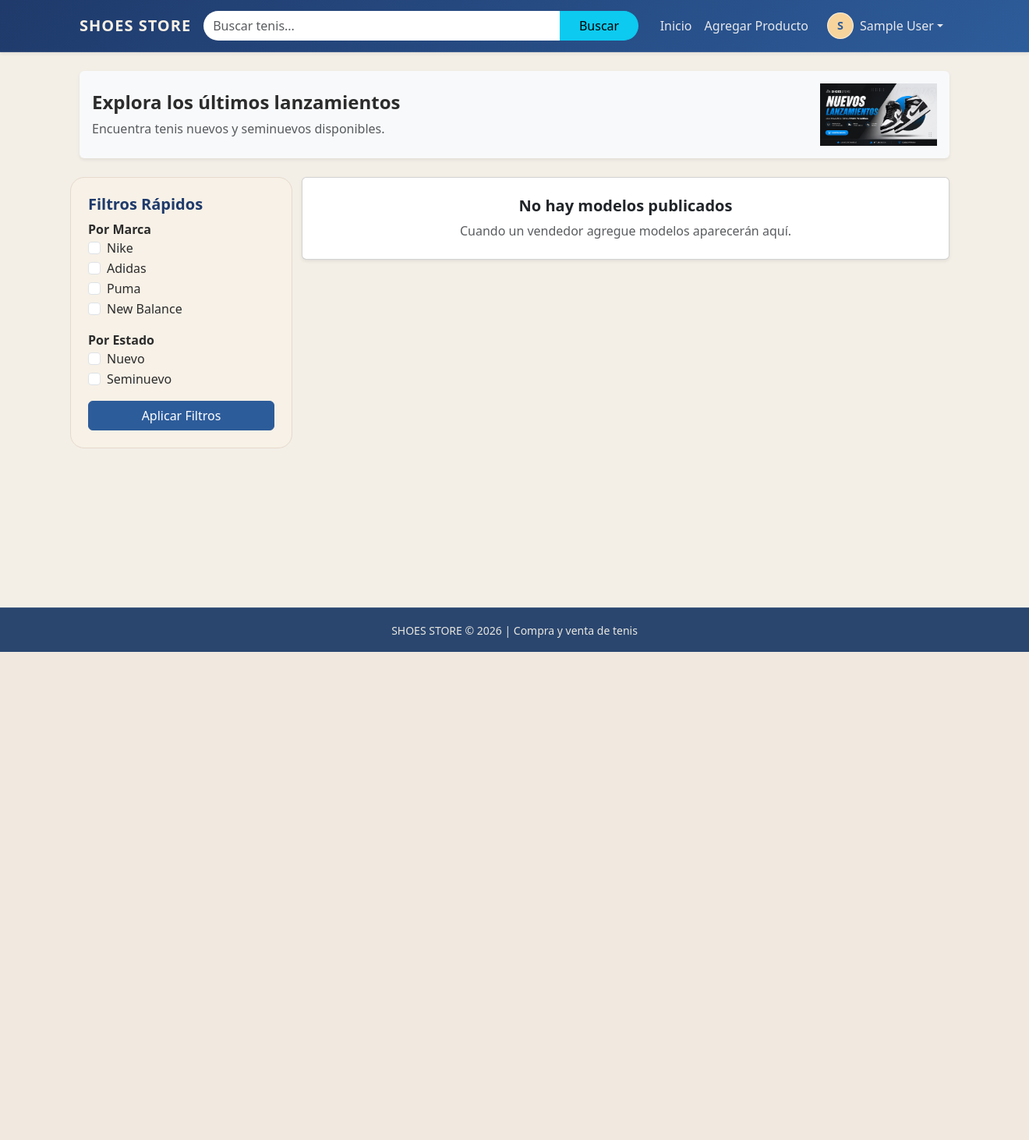
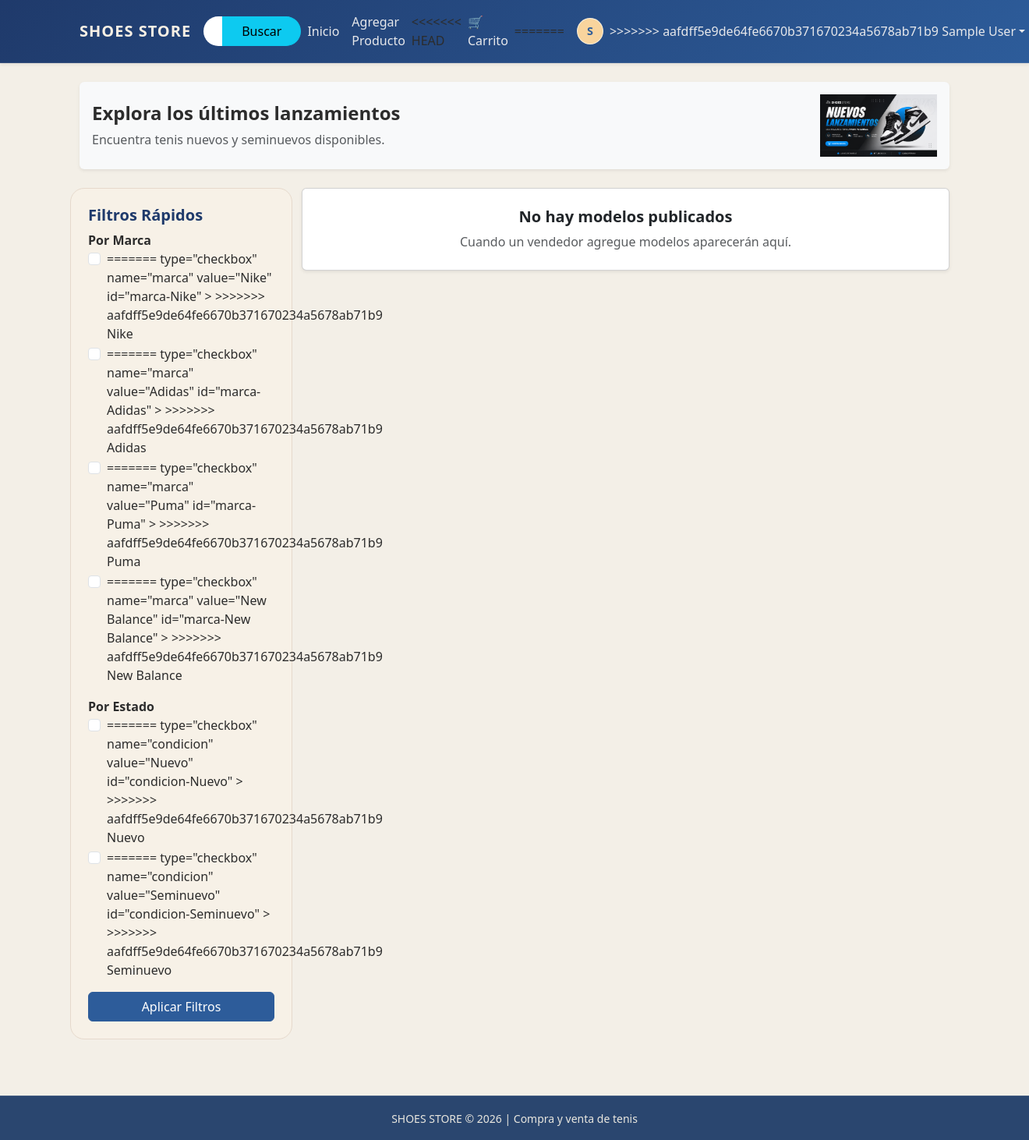
Before and after one commit to RamonRenteria1/Reventa-Tenis-Proyecto, a Flask app: page /tienda in a window 1320 px wide. Shown: the whole page at 78% size. Before the commit the page ends 836 px from the top, so only its background shows below. Run offline with Flask 3, Linux system fonts and the light colour scheme; the visitor is signed in with stand-in values (Sample User, id 1); data that the repository does not hold is empty.

Commit message:
Add files via upload

```diff
--- a/app.py
+++ b/app.py
@@ -344,5 +344,63 @@ def logout():
 
     return redirect(url_for("login"))
 
+# ============ RUTAS DEL CARRITO ============
+
+@app.route("/carrito")
+def ver_carrito():
+    if "usuario_id" not in session:
+        flash("Inicia sesión para ver tu carrito", "warning")
+        return redirect(url_for("login"))
+
+    carrito = tienda.obtener_carrito(session["usuario_id"])
+    return render_template("carrito.html", carrito=carrito)
+
+@app.route("/agregar_carrito/<producto_id>", methods=["POST"])
+def agregar_carrito(producto_id):
+    if "usuario_id" not in session:
+        flash("Inicia sesión para agregar productos al carrito", "warning")
+        return redirect(url_for("login"))
+
+    talla = int(request.form["talla"])
+    cantidad = int(request.form.get("cantidad", 1))
+
+    if tienda.agregar_al_carrito(session["usuario_id"], producto_id, talla, cantidad):
+        flash("Producto agregado al carrito ✅", "success")
+    else:
+        flash("Error al agregar el producto", "danger")
+
+    return redirect(url_for("tienda_T"))
+
+@app.route("/quitar_carrito/<producto_id>/<int:talla>")
+def quitar_carrito(producto_id, talla):
+    if "usuario_id" not in session:
+        return redirect(url_for("login"))
+
+    tienda.quitar_del_carrito(session["usuario_id"], producto_id, talla)
+    flash("Producto eliminado del carrito", "success")
+    return redirect(url_for("ver_carrito"))
+
+@app.route("/actualizar_carrito", methods=["POST"])
+def actualizar_carrito():
+    if "usuario_id" not in session:
+        return redirect(url_for("login"))
+
+    producto_id = request.form["producto_id"]
+    talla = int(request.form["talla"])
+    cantidad = int(request.form["cantidad"])
+
+    tienda.actualizar_cantidad(session["usuario_id"], producto_id, talla, cantidad)
+
+    return redirect(url_for("ver_carrito"))
+
+# API para el contador del carrito (NECESARIO)
+@app.route("/api/carrito/count")
+def api_carrito_count():
+    if "usuario_id" not in session:
+        return {"total_items": 0}
+
+    carrito = tienda.obtener_carrito(session["usuario_id"])
+    return {"total_items": carrito["total_items"]}
+
 if __name__ == "__main__":
     app.run(debug=True)
--- a/templates/base.html
+++ b/templates/base.html
@@ -76,6 +76,14 @@
             color: #e9e7df;
             border-top: 1px solid rgba(255, 255, 255, 0.12);
         }
+
+        /* Estilo para el contador del carrito */
+        .cart-badge {
+            font-size: 0.7rem;
+            padding: 0.25rem 0.5rem;
+            margin-top: -0.5rem;
+            margin-right: -0.5rem;
+        }
     </style>
 
 </head>
@@ -132,6 +140,20 @@
 
                     {% endif %}
 
+<<<<<<< HEAD
+                    <!-- CARRITO CON CONTADOR - AGREGADO -->
+                    <li class="nav-item">
+                        <a class="nav-link position-relative" href="{{ url_for('ver_carrito') }}">
+                            🛒 Carrito
+                            <span class="position-absolute top-0 start-100 translate-middle badge rounded-pill bg-danger cart-badge"
+                                  id="carrito-contador" style="display: none;">
+                                0
+                            </span>
+                        </a>
+                    </li>
+
+                    <li class="nav-item">
+=======
                     <li class="nav-item dropdown ms-lg-2">
                         <a class="nav-link dropdown-toggle d-flex align-items-center"
                            href="#"
@@ -143,6 +165,7 @@
                             <span class="profile-badge me-2">
                                 {{ session.get('nombre')[0] if session.get('nombre') else 'U' }}
                             </span>
+>>>>>>> aafdff5e9de64fe6670b371670234a5678ab71b9
 
                             {{ session.get('nombre') }}
 
@@ -204,6 +227,32 @@
 
     <script src="https://cdn.jsdelivr.net/npm/bootstrap@5.3.0/dist/js/bootstrap.bundle.min.js"></script>
 
+    <!-- SCRIPT PARA ACTUALIZAR CONTADOR DEL CARRITO -->
+    <script>
+        function actualizarContadorCarrito() {
+            fetch('/api/carrito/count')
+                .then(response => response.json())
+                .then(data => {
+                    const contador = document.getElementById('carrito-contador');
+                    if (contador) {
+                        if (data.total_items > 0) {
+                            contador.textContent = data.total_items;
+                            contador.style.display = 'inline-block';
+                        } else {
+                            contador.style.display = 'none';
+                        }
+                    }
+                })
+                .catch(error => console.error('Error al cargar contador:', error));
+        }
+
+        // Actualizar cada 15 segundos
+        setInterval(actualizarContadorCarrito, 15000);
+
+        // Actualizar al cargar la página
+        document.addEventListener('DOMContentLoaded', actualizarContadorCarrito);
+    </script>
+
 </body>
 
 </html>
--- a/templates/tienda.html
+++ b/templates/tienda.html
@@ -30,11 +30,18 @@
                 {% for marca in ['Nike', 'Adidas', 'Puma', 'New Balance'] %}
                 <div class="form-check">
                     <input class="form-check-input"
+<<<<<<< HEAD
+                            type="checkbox"
+                            name="marca"
+                            value="{{ marca }}"
+                            id="marca-{{ marca }}">
+=======
                            type="checkbox"
                            name="marca"
                            value="{{ marca }}"
                            id="marca-{{ marca }}"
                            {% if marca in request.args.getlist('marca') %}checked{% endif %}>
+>>>>>>> aafdff5e9de64fe6670b371670234a5678ab71b9
 
                     <label class="form-check-label" for="marca-{{ marca }}">
                         {{ marca }}
@@ -49,11 +56,18 @@
                 {% for condicion in ['Nuevo', 'Seminuevo'] %}
                 <div class="form-check">
                     <input class="form-check-input"
+<<<<<<< HEAD
+                            type="checkbox"
+                            name="condicion"
+                            value="{{ condicion }}"
+                            id="condicion-{{ condicion }}">
+=======
                            type="checkbox"
                            name="condicion"
                            value="{{ condicion }}"
                            id="condicion-{{ condicion }}"
                            {% if condicion in request.args.getlist('condicion') %}checked{% endif %}>
+>>>>>>> aafdff5e9de64fe6670b371670234a5678ab71b9
 
                     <label class="form-check-label" for="condicion-{{ condicion }}">
                         {{ condicion }}
@@ -76,9 +90,15 @@
 
             <div class="col-md-4">
 
+<<<<<<< HEAD
+                <div class="card shadow-sm h-100"
+                    data-bs-toggle="modal"
+                    data-bs-target="#modalProducto{{ producto._id }}">
+=======
                 <div class="card card-product shadow-sm h-100"
                      data-bs-toggle="modal"
                      data-bs-target="#modalProducto{{ producto._id }}">
+>>>>>>> aafdff5e9de64fe6670b371670234a5678ab71b9
 
                     <img src="{{ producto.imagen }}"
                         class="card-img-top"
@@ -109,6 +129,7 @@
 
             </div>
 
+            <!-- MODAL DEL PRODUCTO CON CARRITO -->
             <div class="modal fade"
                     id="modalProducto{{ producto._id }}"
                     tabindex="-1">
@@ -160,9 +181,35 @@
                                     <p><strong>Estado:</strong> {{ producto.condicion }}</p>
                                     <p><strong>Unidades disponibles:</strong> {{ producto.stock }}</p>
 
-                                    <button class="btn btn-dark w-100 rounded-pill">
-                                        Agregar al carrito
+                                    <!-- FORMULARIO DEL CARRITO DENTRO DEL MODAL -->
+                                    <form method="POST" action="{{ url_for('agregar_carrito', producto_id=producto._id) }}" class="mt-3">
+                                        <div class="row g-2">
+                                            <div class="col-6">
+                                                <label class="form-label small">Talla</label>
+                                                <select name="talla" class="form-select" required>
+                                                    <option value="">Seleccionar talla</option>
+                                                    {% for t in range(35, 46) %}
+                                                    <option value="{{ t }}">{{ t }}</option>
+                                                    {% endfor %}
+                                                </select>
+                                            </div>
+                                            <div class="col-4">
+                                                <label class="form-label small">Cantidad</label>
+                                                <input type="number"
+                                                       name="cantidad"
+                                                       value="1"
+                                                       min="1"
+                                                       max="{{ producto.stock }}"
+                                                       class="form-control">
+                                            </div>
+                                            <div class="col-2">
+                                                <label class="form-label small">&nbsp;</label>
+                                                <button type="submit" class="btn btn-success w-100">
+                                                    🛒
                                                 </button>
+                                            </div>
+                                        </div>
+                                    </form>
 
                                 </div>
 
```
Also changed, not shown: templates/carrito.html (added, +124 -0 lines), tiendatenis.py (+128 -0 lines), README.md, pyproject.toml (line endings or trailing spaces), static/css/styles.css (line endings or trailing spaces), templates/acerca.html (line endings or trailing spaces), templates/agregar_producto.html (line endings or trailing spaces), templates/editar_perfil.html (line endings or trailing spaces), templates/login.html (line endings or trailing spaces), templates/perfil.html (line endings or trailing spaces), templates/recuperar.html (line endings or trailing spaces), templates/registro.html (line endings or trailing spaces), templates/restablecer.html (line endings or trailing spaces), 1 other file. Lines whose indentation alone changed are shown as unchanged.
